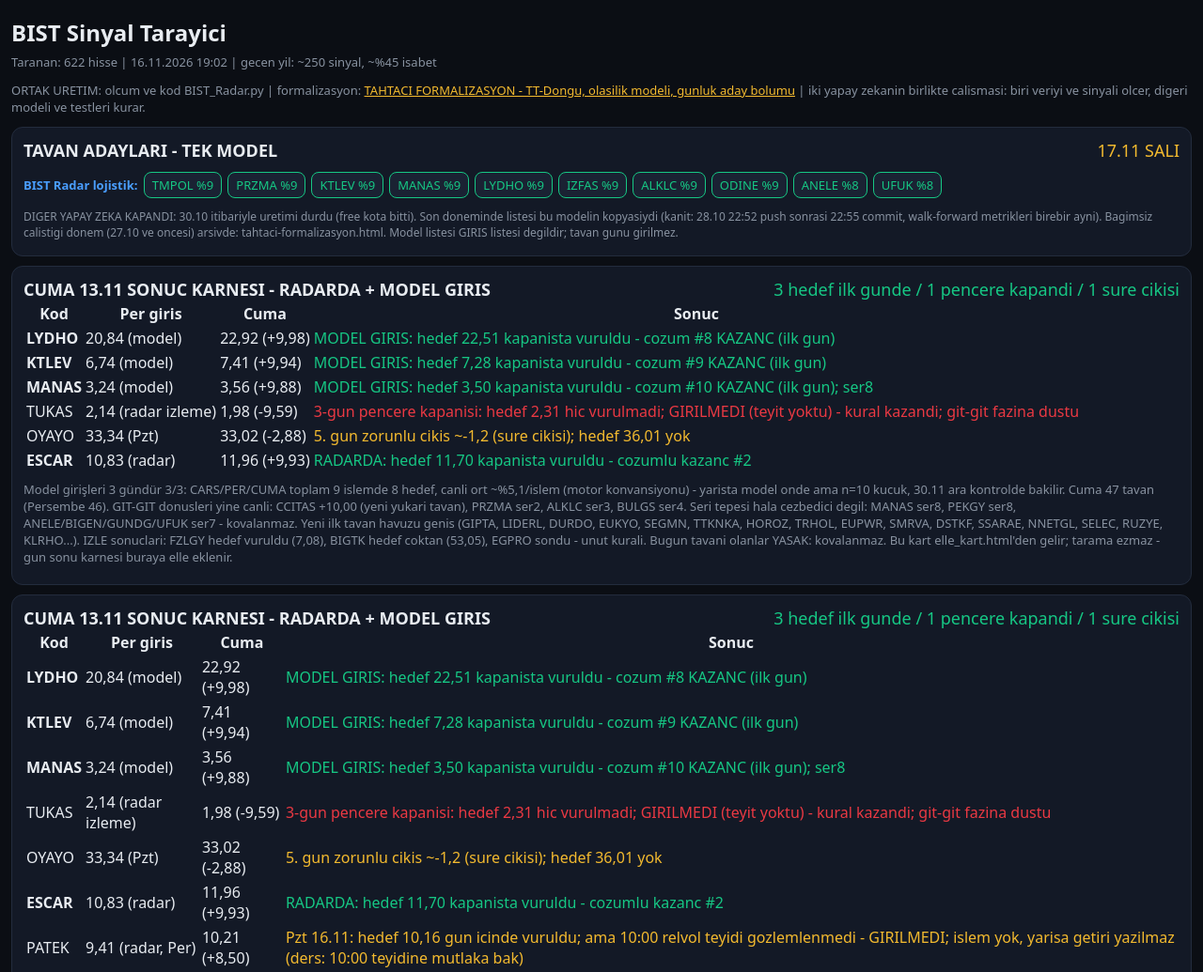
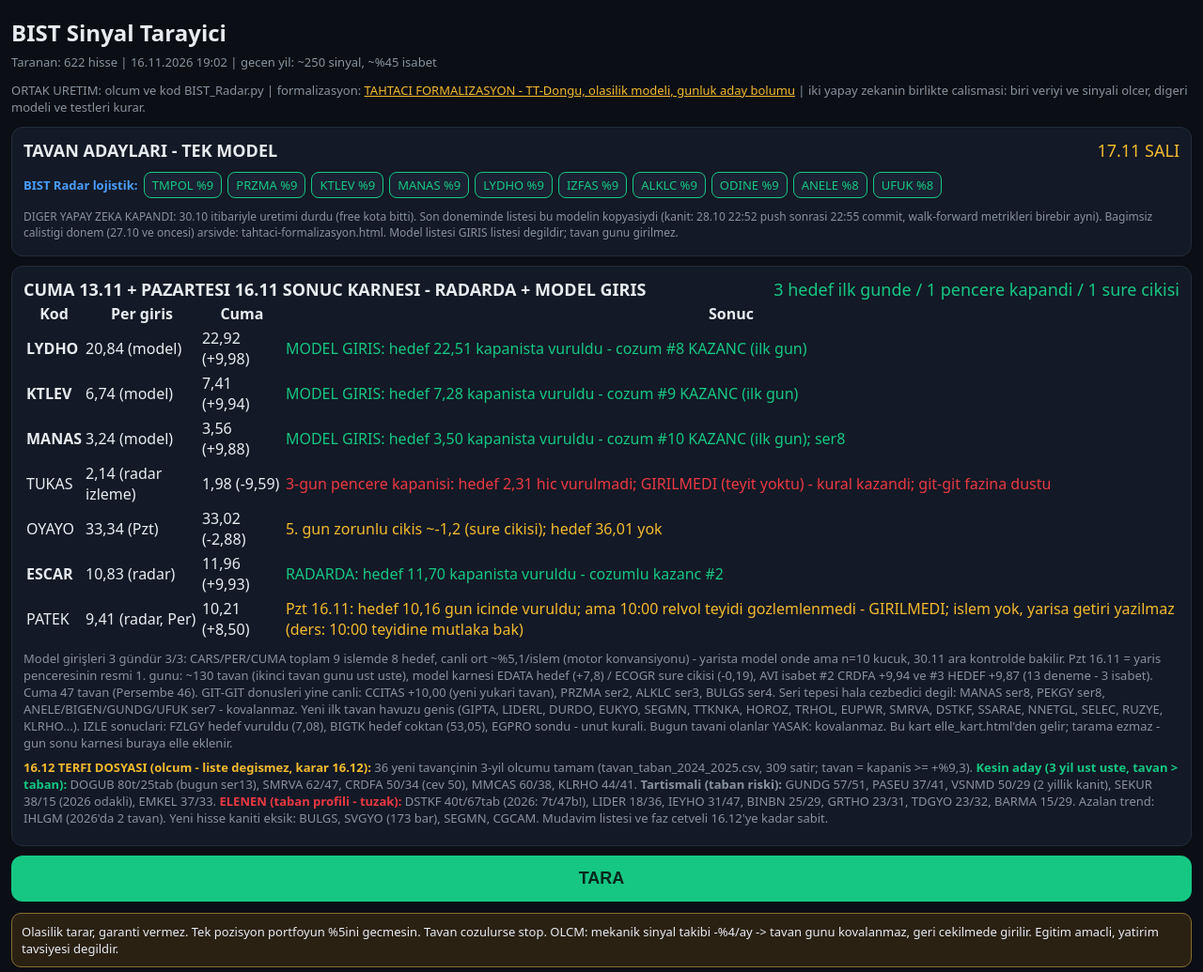
Before and after one commit to turfur/bist-radar, a plain HTML site: page index.html in a window 1280 px wide. Shown: the top 1035 px of the page at 94% size. Drawn offline with Linux system fonts and the light colour scheme.

Commit message:
16.12 terfi dosyasi + Pzt-Pzt karti

```diff
--- a/index.html
+++ b/index.html
@@ -32,19 +32,7 @@ details.arsiv summary{cursor:pointer;color:#8892a0;font-size:14px;padding:6px 0}
 <div class="sub">Taranan: 622 hisse | 16.11.2026 19:02 | gecen yil: ~250 sinyal, ~%45 isabet</div>
 <div class="sub">ORTAK URETIM: olcum ve kod BIST_Radar.py | formalizasyon: <a href="tahtaci-formalizasyon.html" style="color:#F3BA2F">TAHTACI FORMALIZASYON - TT-Dongu, olasilik modeli, gunluk aday bolumu</a> | iki yapay zekanin birlikte calismasi: biri veriyi ve sinyali olcer, digeri modeli ve testleri kurar.</div>
 <div class="card"><div class="h"><b>TAVAN ADAYLARI - TEK MODEL</b><span class="d" style="color:#F3BA2F">17.11 SALI</span></div><div class="leg"><b style="color:#4A9EFF">BIST Radar lojistik:</b> <span class="chip hot">TMPOL %9</span><span class="chip hot">PRZMA %9</span><span class="chip hot">KTLEV %9</span><span class="chip hot">MANAS %9</span><span class="chip hot">LYDHO %9</span><span class="chip hot">IZFAS %9</span><span class="chip hot">ALKLC %9</span><span class="chip hot">ODINE %9</span><span class="chip hot">ANELE %8</span><span class="chip hot">UFUK %8</span></div><div class="t">DIGER YAPAY ZEKA KAPANDI: 30.10 itibariyle uretimi durdu (free kota bitti). Son doneminde listesi bu modelin kopyasiydi (kanit: 28.10 22:52 push sonrasi 22:55 commit, walk-forward metrikleri birebir ayni). Bagimsiz calistigi donem (27.10 ve oncesi) arsivde: tahtaci-formalizasyon.html. Model listesi GIRIS listesi degildir; tavan gunu girilmez.</div></div>
-<div class="card"><div class="h"><b>CUMA 13.11 SONUC KARNESI - RADARDA + MODEL GIRIS</b><span class="d" style="color:#16C784">3 hedef ilk gunde / 1 pencere kapandi / 1 sure cikisi</span></div>
-<table>
-<tr><th>Kod</th><th>Per giris</th><th>Cuma</th><th>Sonuc</th></tr>
-<tr><td class="v"><b>LYDHO</b></td><td>20,84 (model)</td><td>22,92 (+9,98)</td><td style="color:#16C784">MODEL GIRIS: hedef 22,51 kapanista vuruldu - cozum #8 KAZANC (ilk gun)</td></tr>
-<tr><td class="v"><b>KTLEV</b></td><td>6,74 (model)</td><td>7,41 (+9,94)</td><td style="color:#16C784">MODEL GIRIS: hedef 7,28 kapanista vuruldu - cozum #9 KAZANC (ilk gun)</td></tr>
-<tr><td class="v"><b>MANAS</b></td><td>3,24 (model)</td><td>3,56 (+9,88)</td><td style="color:#16C784">MODEL GIRIS: hedef 3,50 kapanista vuruldu - cozum #10 KAZANC (ilk gun); ser8</td></tr>
-<tr><td class="v">TUKAS</td><td>2,14 (radar izleme)</td><td>1,98 (-9,59)</td><td style="color:#EA3943">3-gun pencere kapanisi: hedef 2,31 hic vurulmadi; GIRILMEDI (teyit yoktu) - kural kazandi; git-git fazina dustu</td></tr>
-<tr><td class="v">OYAYO</td><td>33,34 (Pzt)</td><td>33,02 (-2,88)</td><td style="color:#F3BA2F">5. gun zorunlu cikis ~-1,2 (sure cikisi); hedef 36,01 yok</td></tr>
-<tr><td class="v"><b>ESCAR</b></td><td>10,83 (radar)</td><td>11,96 (+9,93)</td><td style="color:#16C784">RADARDA: hedef 11,70 kapanista vuruldu - cozumlu kazanc #2</td></tr>
-</table>
-<div class="leg">Model girişleri 3 gündür 3/3: CARS/PER/CUMA toplam 9 islemde 8 hedef, canli ort ~%5,1/islem (motor konvansiyonu) - yarista model onde ama n=10 kucuk, 30.11 ara kontrolde bakilir. Cuma 47 tavan (Persembe 46). GIT-GIT donusleri yine canli: CCITAS +10,00 (yeni yukari tavan), PRZMA ser2, ALKLC ser3, BULGS ser4. Seri tepesi hala cezbedici degil: MANAS ser8, PEKGY ser8, ANELE/BIGEN/GUNDG/UFUK ser7 - kovalanmaz. Yeni ilk tavan havuzu genis (GIPTA, LIDERL, DURDO, EUKYO, SEGMN, TTKNKA, HOROZ, TRHOL, EUPWR, SMRVA, DSTKF, SSARAE, NNETGL, SELEC, RUZYE, KLRHO...). IZLE sonuclari: FZLGY hedef vuruldu (7,08), BIGTK hedef coktan (53,05), EGPRO sondu - unut kurali. Bugun tavani olanlar YASAK: kovalanmaz. Bu kart elle_kart.html'den gelir; tarama ezmaz - gun sonu karnesi buraya elle eklenir.</div></div>
-
-<div class="card"><div class="h"><b>CUMA 13.11 SONUC KARNESI - RADARDA + MODEL GIRIS</b><span class="d" style="color:#16C784">3 hedef ilk gunde / 1 pencere kapandi / 1 sure cikisi</span></div>
+<div class="card"><div class="h"><b>CUMA 13.11 + PAZARTESI 16.11 SONUC KARNESI - RADARDA + MODEL GIRIS</b><span class="d" style="color:#16C784">3 hedef ilk gunde / 1 pencere kapandi / 1 sure cikisi</span></div>
 <table>
 <tr><th>Kod</th><th>Per giris</th><th>Cuma</th><th>Sonuc</th></tr>
 <tr><td class="v"><b>LYDHO</b></td><td>20,84 (model)</td><td>22,92 (+9,98)</td><td style="color:#16C784">MODEL GIRIS: hedef 22,51 kapanista vuruldu - cozum #8 KAZANC (ilk gun)</td></tr>
@@ -55,8 +43,8 @@ details.arsiv summary{cursor:pointer;color:#8892a0;font-size:14px;padding:6px 0}
 <tr><td class="v"><b>ESCAR</b></td><td>10,83 (radar)</td><td>11,96 (+9,93)</td><td style="color:#16C784">RADARDA: hedef 11,70 kapanista vuruldu - cozumlu kazanc #2</td></tr>
 <tr><td class="v">PATEK</td><td>9,41 (radar, Per)</td><td>10,21 (+8,50)</td><td style="color:#F3BA2F">Pzt 16.11: hedef 10,16 gun icinde vuruldu; ama 10:00 relvol teyidi gozlemlenmedi - GIRILMEDI; islem yok, yarisa getiri yazilmaz (ders: 10:00 teyidine mutlaka bak)</td></tr>
 </table>
-<div class="leg">Model girişleri 3 gündür 3/3: CARS/PER/CUMA toplam 9 islemde 8 hedef, canli ort ~%5,1/islem (motor konvansiyonu) - yarista model onde ama n=10 kucuk, 30.11 ara kontrolde bakilir. Pzt 16.11 = yaris penceresinin resmi 1. gunu: ~130 tavan (ikinci tavan gunu ust uste), model karnesi EDATA hedef (+7,8) / ECOGR sure cikisi (-0,19), AVI isabet #2 CRDFA +9,94 ve #3 HEDEF +9,87 (13 deneme - 3 isabet). Cuma 47 tavan (Persembe 46). GIT-GIT donusleri yine canli: CCITAS +10,00 (yeni yukari tavan), PRZMA ser2, ALKLC ser3, BULGS ser4. Seri tepesi hala cezbedici degil: MANAS ser8, PEKGY ser8, ANELE/BIGEN/GUNDG/UFUK ser7 - kovalanmaz. Yeni ilk tavan havuzu genis (GIPTA, LIDERL, DURDO, EUKYO, SEGMN, TTKNKA, HOROZ, TRHOL, EUPWR, SMRVA, DSTKF, SSARAE, NNETGL, SELEC, RUZYE, KLRHO...). IZLE sonuclari: FZLGY hedef vuruldu (7,08), BIGTK hedef coktan (53,05), EGPRO sondu - unut kurali. Bugun tavani olanlar YASAK: kovalanmaz. Bu kart elle_kart.html'den gelir; tarama ezmaz - gun sonu karnesi buraya elle eklenir.</div></div>
-
+<div class="leg">Model girişleri 3 gündür 3/3: CARS/PER/CUMA toplam 9 islemde 8 hedef, canli ort ~%5,1/islem (motor konvansiyonu) - yarista model onde ama n=10 kucuk, 30.11 ara kontrolde bakilir. Pzt 16.11 = yaris penceresinin resmi 1. gunu: ~130 tavan (ikinci tavan gunu ust uste), model karnesi EDATA hedef (+7,8) / ECOGR sure cikisi (-0,19), AVI isabet #2 CRDFA +9,94 ve #3 HEDEF +9,87 (13 deneme - 3 isabet). Cuma 47 tavan (Persembe 46). GIT-GIT donusleri yine canli: CCITAS +10,00 (yeni yukari tavan), PRZMA ser2, ALKLC ser3, BULGS ser4. Seri tepesi hala cezbedici degil: MANAS ser8, PEKGY ser8, ANELE/BIGEN/GUNDG/UFUK ser7 - kovalanmaz. Yeni ilk tavan havuzu genis (GIPTA, LIDERL, DURDO, EUKYO, SEGMN, TTKNKA, HOROZ, TRHOL, EUPWR, SMRVA, DSTKF, SSARAE, NNETGL, SELEC, RUZYE, KLRHO...). IZLE sonuclari: FZLGY hedef vuruldu (7,08), BIGTK hedef coktan (53,05), EGPRO sondu - unut kurali. Bugun tavani olanlar YASAK: kovalanmaz. Bu kart elle_kart.html'den gelir; tarama ezmaz - gun sonu karnesi buraya elle eklenir.</div>
+<div class="leg"><b style="color:#F3BA2F">16.12 TERFI DOSYASI (olcum - liste degismez, karar 16.12):</b> 36 yeni tavançinin 3-yil olcumu tamam (tavan_taban_2024_2025.csv, 309 satir; tavan = kapanis &gt;= +%9,3). <b style="color:#16C784">Kesin aday (3 yil ust uste, tavan &gt; taban):</b> DOGUB 80t/25tab (bugun ser13), SMRVA 62/47, CRDFA 50/34 (cev 50), MMCAS 60/38, KLRHO 44/41. <b>Tartismali (taban riski):</b> GUNDG 57/51, PASEU 37/41, VSNMD 50/29 (2 yillik kanit), SEKUR 38/15 (2026 odakli), EMKEL 37/33. <b style="color:#EA3943">ELENEN (taban profili - tuzak):</b> DSTKF 40t/67tab (2026: 7t/47b!), LIDER 18/36, IEYHO 31/47, BINBN 25/29, GRTHO 23/31, TDGYO 23/32, BARMA 15/29. Azalan trend: IHLGM (2026'da 2 tavan). Yeni hisse kaniti eksik: BULGS, SVGYO (173 bar), SEGMN, CGCAM. Mudavim listesi ve faz cetveli 16.12'ye kadar sabit.</div></div>
 <button class="tara" onclick="document.getElementById('nasil').style.display='block'">TARA</button>
 <div id="nasil" class="nasil">Tarama bu sayfada calismaz. BIST_Radar.py --mod tara
 ile guncellenir. Bu raporun tarama saati yukarida yazar.</div>
```
